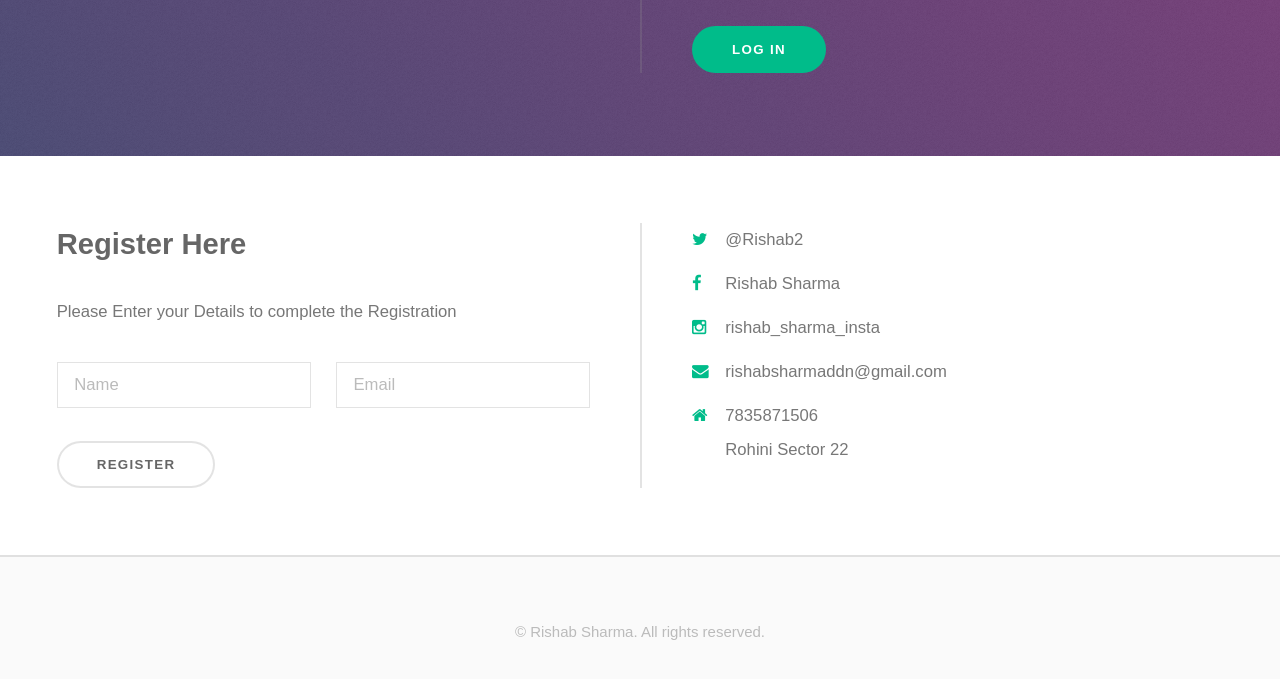
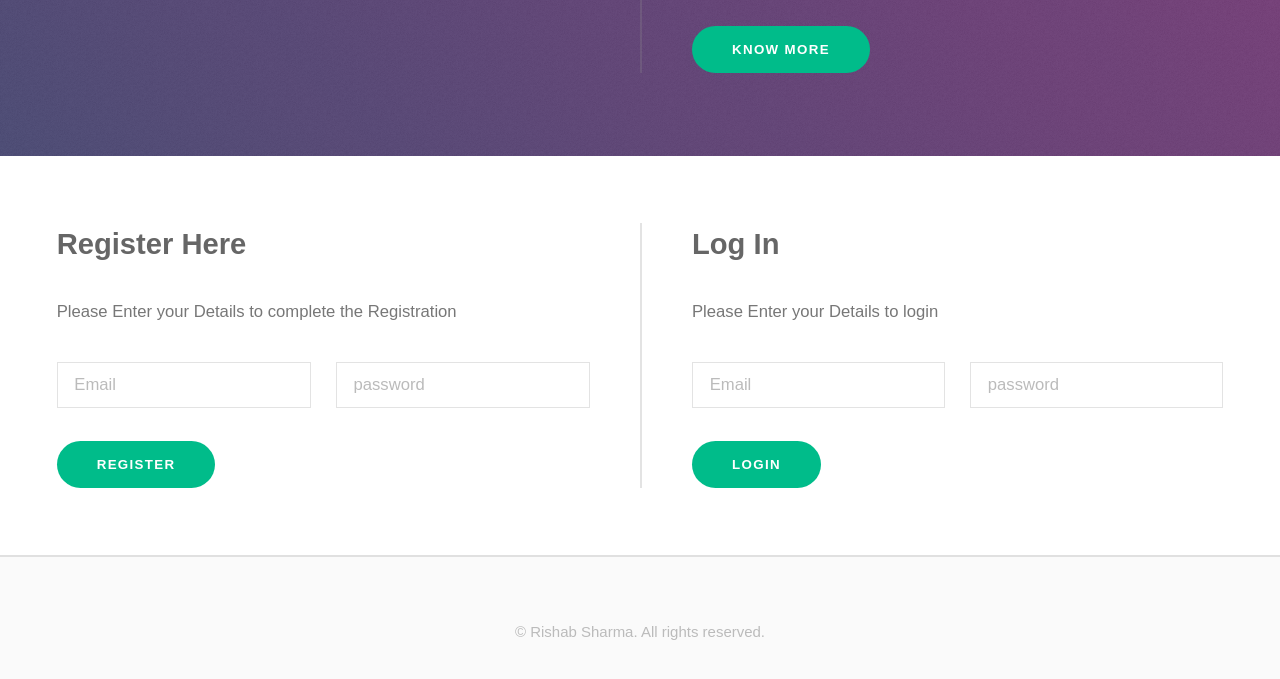
Before and after one commit to devm1023/snacksearch, a plain HTML site: page index.html in a window 1280 px wide. Shown: the part 227-906 px from the top of the page. Drawn offline with Linux system fonts and the light colour scheme.

Commit message:
Improvement

```diff
--- a/index.html
+++ b/index.html
@@ -18,7 +18,7 @@
 					<section>
 						<p>An Machine Learning Driven App for snack recommendation based upon your habits and Location</p>
 						<ul class="actions">
-							<li><a href="detail.html" class="button special">Log In</a></li>
+							<li><a href="detail.html" class="button special">Know More</a></li>
 						</ul>
 					</section>
 				</div>
@@ -34,25 +34,33 @@
 						<form action="#" class="alt" method="POST">
 							<div class="row uniform">
 								<div class="6u 12u$(xsmall)">
-									<input name="name" placeholder="Name" type="text">
+									<input name="name" placeholder="Email" type="text">
 								</div>
 								<div class="6u$ 12u$(xsmall)">
-									<input name="email" placeholder="Email" type="email">
+									<input name="password" placeholder="password" type="text">
 								</div>
  							</div>
  							<ul class="actions">
- 								<li><input class="alt" value="Register" type="submit"></li>
+ 								<li><input class="button special" value="Register" type="submit"></li>
  							</ul>
  						</form>
 					</section>
 					<section>
-						<ul class="contact">
-							<li class="fa-twitter"><a href="#">@Rishab2</a></li>
-							<li class="fa-facebook"><a href="#">Rishab Sharma</a></li>
-							<li class="fa-instagram"><a href="#">rishab_sharma_insta</a></li>
-							<li class="fa-envelope"><a href="#">rishabsharmaddn@gmail.com</a></li>
-							<li class="fa-home">7835871506<br/>Rohini Sector 22</li>
-						</ul>
+						<h2>Log In</h2>
+						<p>Please Enter your Details to login</p>
+						<form action="#" class="alt" method="POST">
+							<div class="row uniform">
+								<div class="6u 12u$(xsmall)">
+									<input name="name" placeholder="Email" type="text">
+								</div>
+								<div class="6u$ 12u$(xsmall)">
+									<input name="password" placeholder="password" type="text">
+								</div>
+ 							</div>
+ 							<ul class="actions">
+ 								<li><input class="button special" value="Login" type="submit"></li>
+ 							</ul>
+ 						</form>
 					</section>
 				</div>
 			</section>
```
